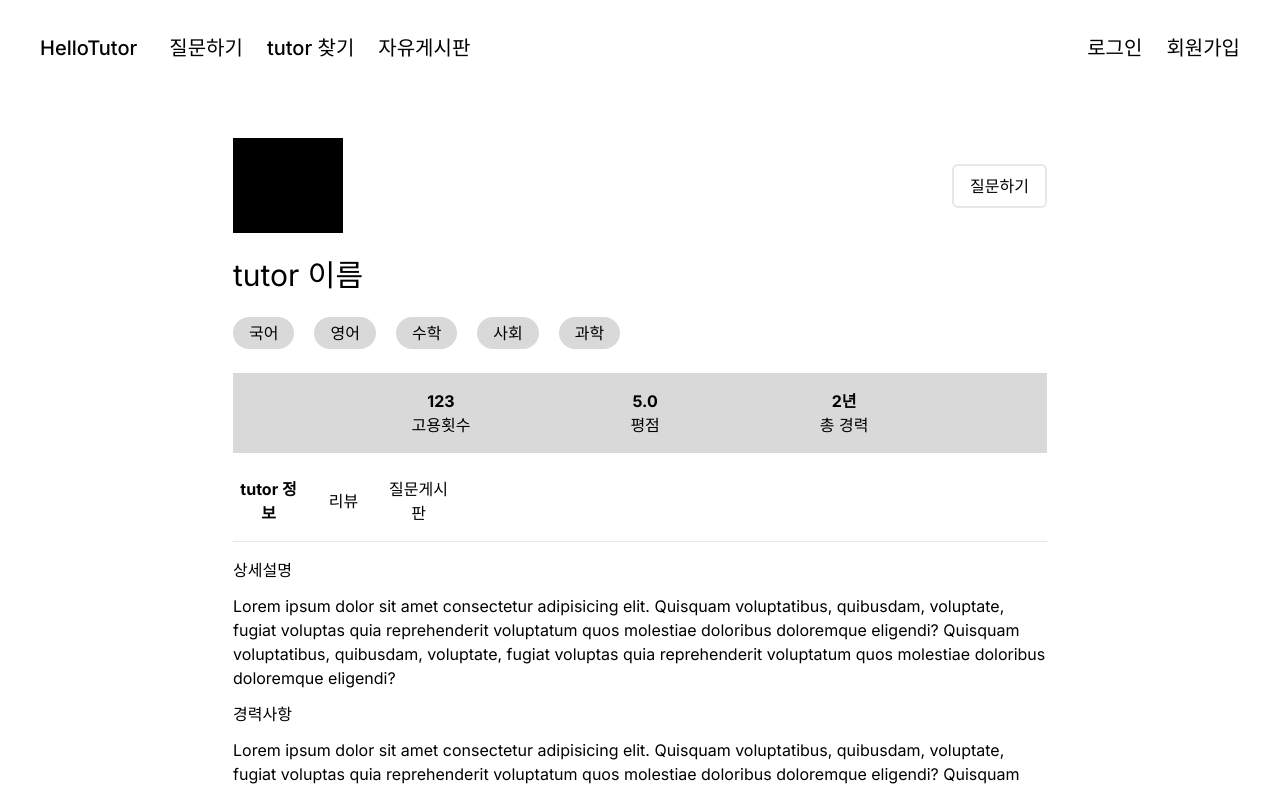
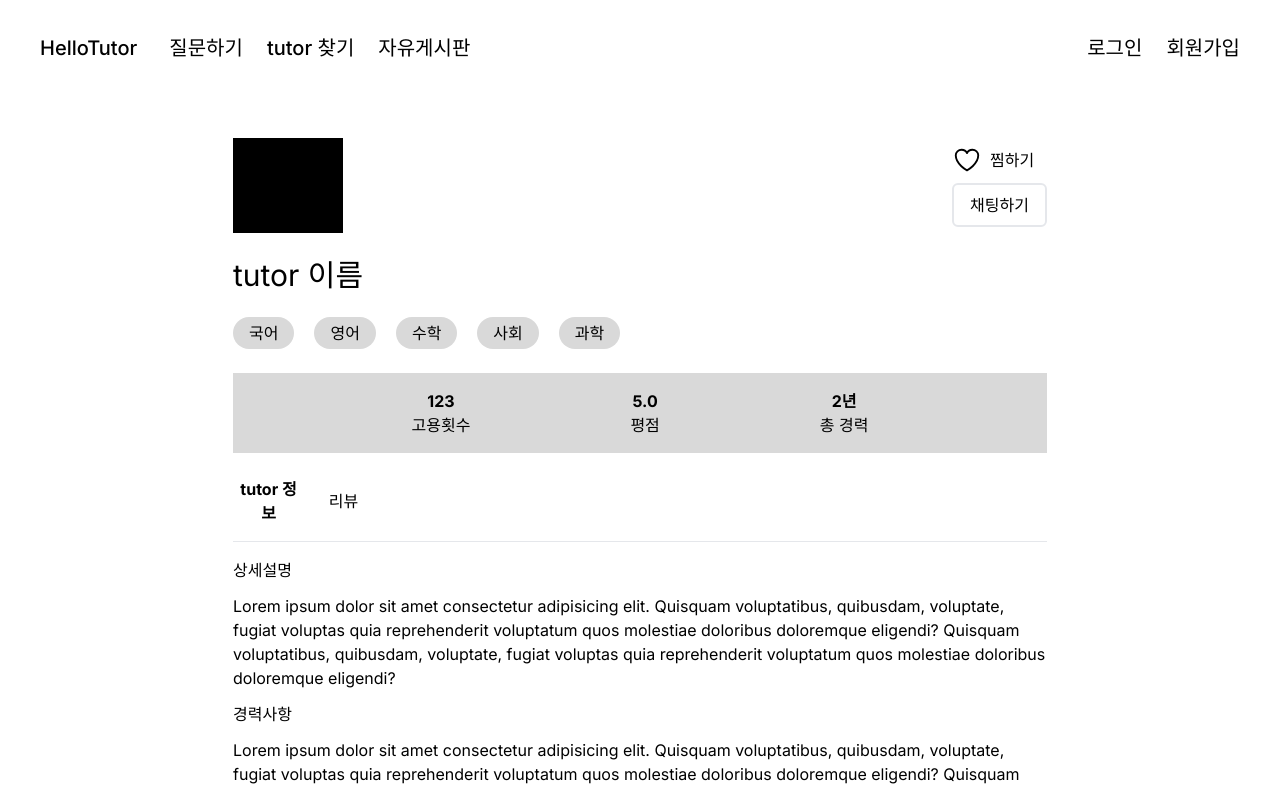
Before and after one commit to HelloTutor/HelloTutor-FE, a Next.js app: page /find-tutor/1 in a window 1280 px wide. Shown: the top 790 px of the page. Built offline with nearby package versions, Linux system fonts and the light colour scheme.

Commit message:
feat: tutor 프로필 내 질문하기 게시판 삭제 및 찜하기 버튼 추가

```diff
--- a/src/app/find-tutor/[tutorSlug]/page.tsx
+++ b/src/app/find-tutor/[tutorSlug]/page.tsx
@@ -1,18 +1,37 @@
 "use client";
 
 import { subjectArr } from "@/constants/subject";
+import { HeartIcon } from "@heroicons/react/24/solid";
+import { HeartIcon as HeartIconOutline } from "@heroicons/react/24/outline";
+
 import { useState } from "react";
 
 export default function FindTutorPage() {
   const [selectedTab, setSelectedTab] = useState(1);
+  const [isLiked, setIsLiked] = useState(false);
+  const isTutor = false;
+
   return (
     <div className="max-w-[814px] mt-[42px]  flex flex-col gap-y-6 mx-auto">
       <div className="flex items-center justify-between">
         <div className="w-[110px] h-[95px] bg-black" />
-        {/* 학생은 질문하기 버튼, tutor 본인 계정은 프로필 수정하기 */}
-        <button type="button" className="border-2 px-4 py-2 rounded-md ">
-          질문하기
-        </button>
+        {/* 학생은 찜하기 & 채팅하기 버튼, tutor 본인 계정은 프로필 수정하기 */}
+        <div className="flex flex-col gap-y-2 text-center">
+          <button
+            className="flex  items-center"
+            onClick={() => setIsLiked(!isLiked)}
+          >
+            {isLiked ? (
+              <HeartIcon className="w-[30px] mr-2" />
+            ) : (
+              <HeartIconOutline className="w-[30px] mr-2" />
+            )}
+            <p> 찜하기</p>
+          </button>
+          <button type="button" className="border-2 px-4 py-2 rounded-md ">
+            채팅하기
+          </button>
+        </div>
       </div>
       <p className="text-3xl">tutor 이름</p>
       <div className="flex gap-x-5">
@@ -53,13 +72,6 @@ export default function FindTutorPage() {
             className={`${selectedTab === 2 && "font-bold"} w-[31px]`}
           >
             리뷰
-          </button>
-          <button
-            type="button"
-            onClick={() => setSelectedTab(3)}
-            className={`${selectedTab === 3 && "font-bold"} w-[71px]`}
-          >
-            질문게시판
           </button>
         </div>
         <hr className="my-4" />
@@ -116,28 +128,6 @@ export default function FindTutorPage() {
             ))}
           </>
         )}
-        {/* 질문게시판 */}
-        {selectedTab === 3 && (
-          <>
-            {[1, 2, 3, 4].map((question) => (
-              <div className="flex flex-col gap-y-3 mb-6" key={question}>
-                <p>질문 제목</p>
-                <p>
-                  Lorem ipsum dolor sit amet consectetur adipisicing elit.
-                  Quisquam voluptatibus, quibusdam, voluptate, fugiat voluptas
-                  quia reprehenderit voluptatum quos molestiae doloribus
-                  doloremque eligendi? Quisquam voluptatibus, quibusdam,
-                  voluptate, fugiat voluptas quia reprehenderit voluptatum quos
-                  molestiae doloribus doloremque eligendi?
-                </p>
-                <div className="flex justify-between">
-                  <p>닉네임 / 2021.08.01</p>
-                  <p>조회수 / 댓글수</p>
-                </div>
-              </div>
-            ))}
-          </>
-        )}
       </div>
     </div>
   );
```
